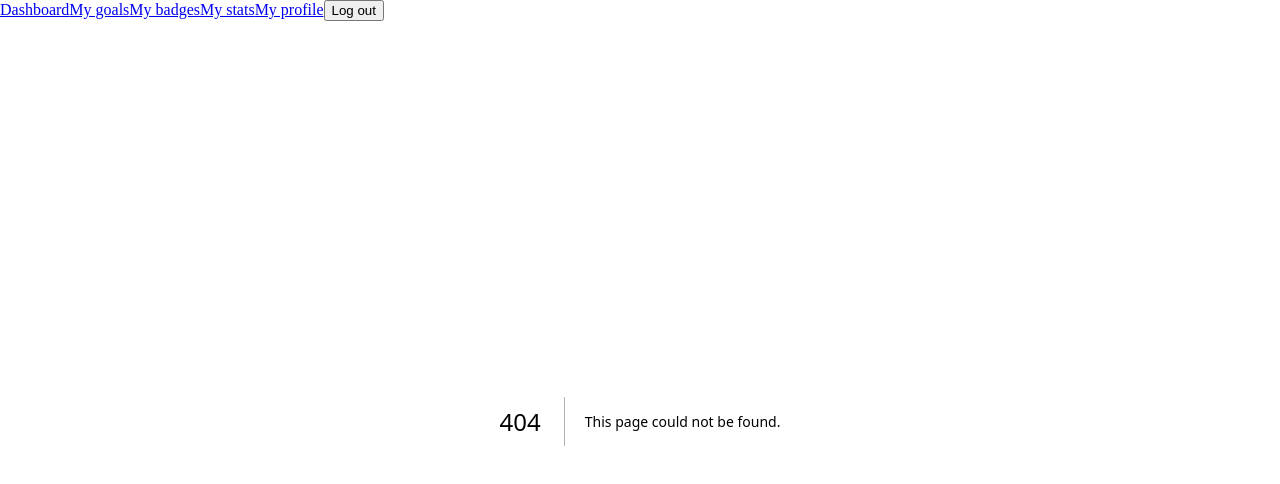
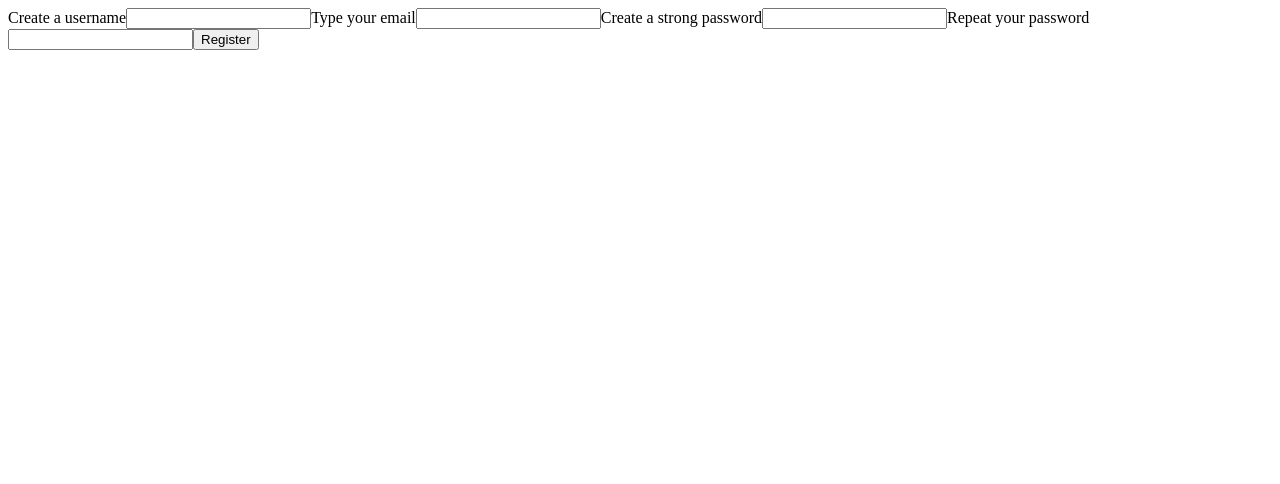
Before and after one commit to Niccar95/tinysaves, a Next.js app: page /registration in a window 1280 px wide. Before the commit this address had no page. Shown: the top 484 px of the page. Built offline with nearby package versions, Linux system fonts and the light colour scheme.

Commit message:
created basic registration page where users can now be created

```diff
--- a/src/app/api/register/route.ts
+++ b/src/app/api/register/route.ts
@@ -13,7 +13,10 @@ export const POST = async (req: Request) => {
     const user = await prisma.user.create({
       data: { name, email, image: image || "", hashedPassword },
     });
-    return NextResponse.json({ user }, { status: 201 });
+    return NextResponse.json(
+      { message: "user was created", user },
+      { status: 201 }
+    );
   } catch (error) {
     console.log(error);
     return NextResponse.json({ message: "Server error" }, { status: 500 });
--- a/src/app/layout.tsx
+++ b/src/app/layout.tsx
@@ -15,7 +15,9 @@ export default function RootLayout({
     <html lang="en">
       <body>
         <SessionProvider>
-          {pathname !== "/" && <Navbar></Navbar>}
+          {pathname !== "/" && pathname !== "/registration" && (
+            <Navbar></Navbar>
+          )}
           <main>{children}</main>
           <footer></footer>
         </SessionProvider>
--- a/src/app/page.tsx
+++ b/src/app/page.tsx
@@ -2,6 +2,7 @@
 import React, { FormEvent, useState } from "react";
 import { useRouter } from "next/navigation";
 import { signIn } from "next-auth/react";
+import Link from "next/link";
 
 const Login = () => {
   const [userName, setUserName] = useState<string>("");
@@ -53,7 +54,7 @@ const Login = () => {
 
         {errorMessage && <div style={{ color: "red" }}>{errorMessage}</div>}
 
-        <button type="submit">Login</button>
+        <button type="submit">Log in</button>
 
         {loader && (
           <div className="spinnerWrapper">
@@ -61,6 +62,8 @@ const Login = () => {
           </div>
         )}
       </form>
+
+      <Link href="/registration">Don&apos;t have an account?</Link>
     </>
   );
 };
--- /dev/null
+++ b/src/app/registration/page.tsx
@@ -0,0 +1,76 @@
+"use client";
+import React, { FormEvent, useState } from "react";
+
+const Page = () => {
+  const [name, setName] = useState<string>("");
+  const [email, setEmail] = useState<string>("");
+  const [password, setPassword] = useState<string>("");
+  const [repeatPassword, setRepeatPassword] = useState<string>("");
+
+  const registerUser = async (e: FormEvent) => {
+    e.preventDefault();
+    try {
+      await fetch("/api/register", {
+        method: "POST",
+        headers: {
+          "Content-type": "application/json",
+        },
+        body: JSON.stringify({ name, email, password }),
+      });
+    } catch (error) {
+      console.log("Could not create account", error);
+    }
+  };
+
+  return (
+    <>
+      <form onSubmit={registerUser}>
+        <label htmlFor="userName">Create a username</label>
+        <input
+          id="userName"
+          type="text"
+          value={name}
+          onChange={(e) => setName(e.target.value)}
+        />
+        <label htmlFor="userEmail">Type your email</label>
+        <input
+          id="userEmail"
+          type="email"
+          value={email}
+          onChange={(e) => setEmail(e.target.value)}
+        />
+
+        <label htmlFor="userPassword">Create a strong password</label>
+        <input
+          id="userPassword"
+          type="password"
+          value={password}
+          onChange={(e) => setPassword(e.target.value)}
+        />
+
+        <label htmlFor="repeatedUserPassword">Repeat your password</label>
+
+        <input
+          id="repeatedUserPassword"
+          type="password"
+          value={repeatPassword}
+          onChange={(e) => setRepeatPassword(e.target.value)}
+        />
+        {repeatPassword && (
+          <div
+            style={{
+              color: password === repeatPassword ? "green" : "red",
+            }}
+          >
+            {password === repeatPassword
+              ? "Passwords match!"
+              : "Passwords do not match!"}
+          </div>
+        )}
+        <button type="submit">Register</button>
+      </form>
+    </>
+  );
+};
+
+export default Page;
```
